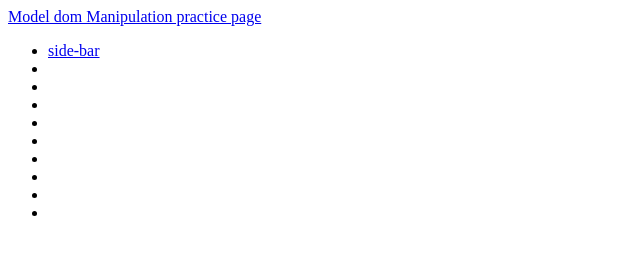
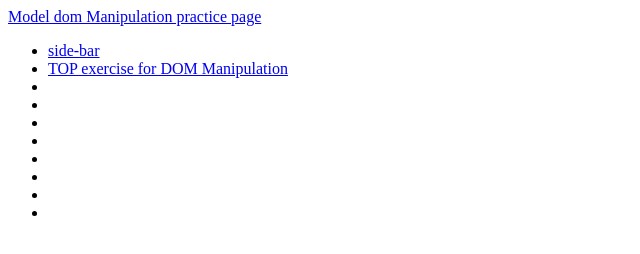
Before and after one commit to Sid2169/dom-test, a plain HTML site: page index.html in a window 1280 px wide. Shown: the whole page, without its empty margins (0-640 px from the left). Drawn offline with Linux system fonts and the light colour scheme.

Commit message:
Added link to odinExercise.html page

```diff
--- a/index.html
+++ b/index.html
@@ -9,7 +9,7 @@
     <a href="exercise/model.html" target="_blank">Model dom Manipulation practice page</a>
     <ul>
         <li><a href="exe/side.html" target="_blank">side-bar</a></li>
-        <li></li>
+        <li><a href="exe/odinExercise.html">TOP exercise for DOM Manipulation</a></li>
         <li></li>
         <li></li>
         <li></li>
```
